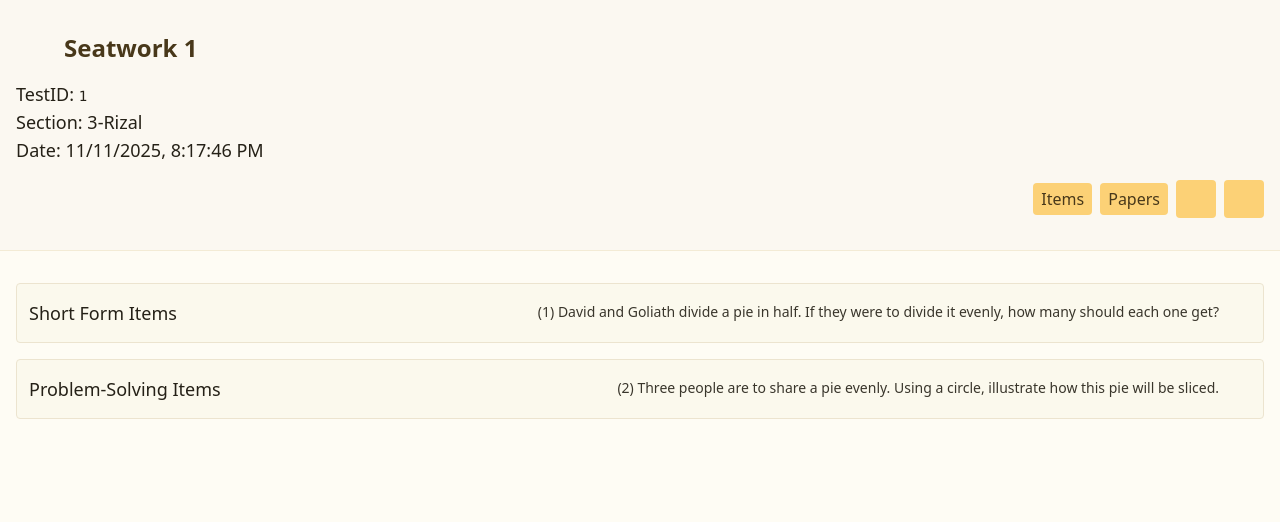
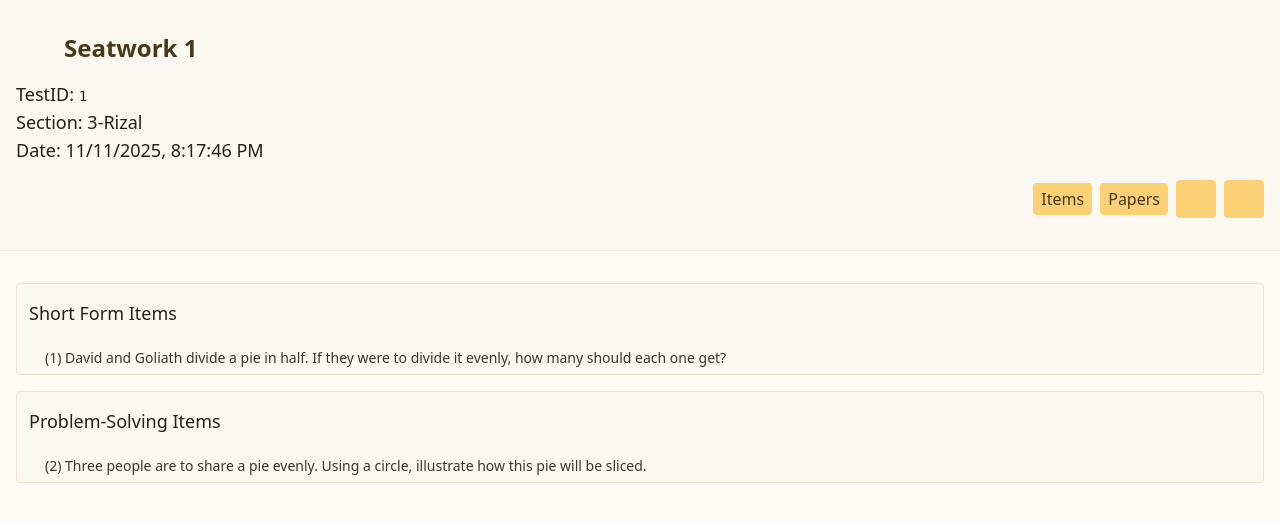
Before and after one commit to JoseTomanan/S3LAB-ai-grading, a SvelteKit app in the folder app/frontend/: page /1/items in a window 1280 px wide. Shown: the top 522 px of the page. Built offline with nearby package versions, Linux system fonts and the light colour scheme; no server answers; some icons are missing.

Commit message:
fix: remove flex from card utility (SOC)

```diff
--- a/app/frontend/src/app.css
+++ b/app/frontend/src/app.css
@@ -7,7 +7,7 @@
 @import "tw-animate-css";
 
 :root {
-  --radius: 0.75rem;
+  --radius: 0.625rem;
 
   /* Backgrounds: Creamy Off-whites */
   --background: oklch(0.99 0.01 90);
@@ -192,7 +192,6 @@
 		@apply bg-card;
     @apply text-card-foreground;
 		@apply border border-border;
-    @apply flex;
     @apply px-3;
     @apply py-1.5;
     @apply rounded;
```
